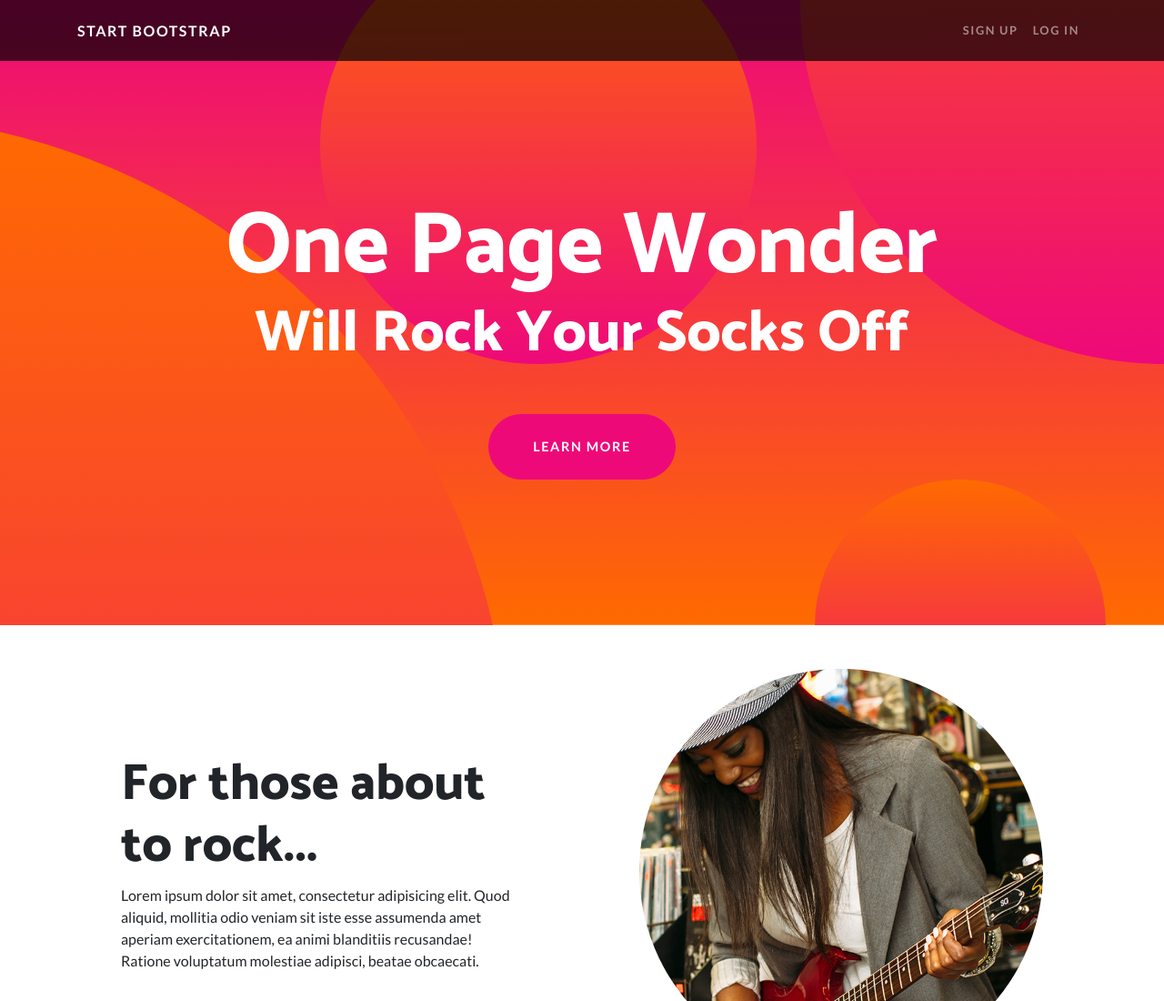
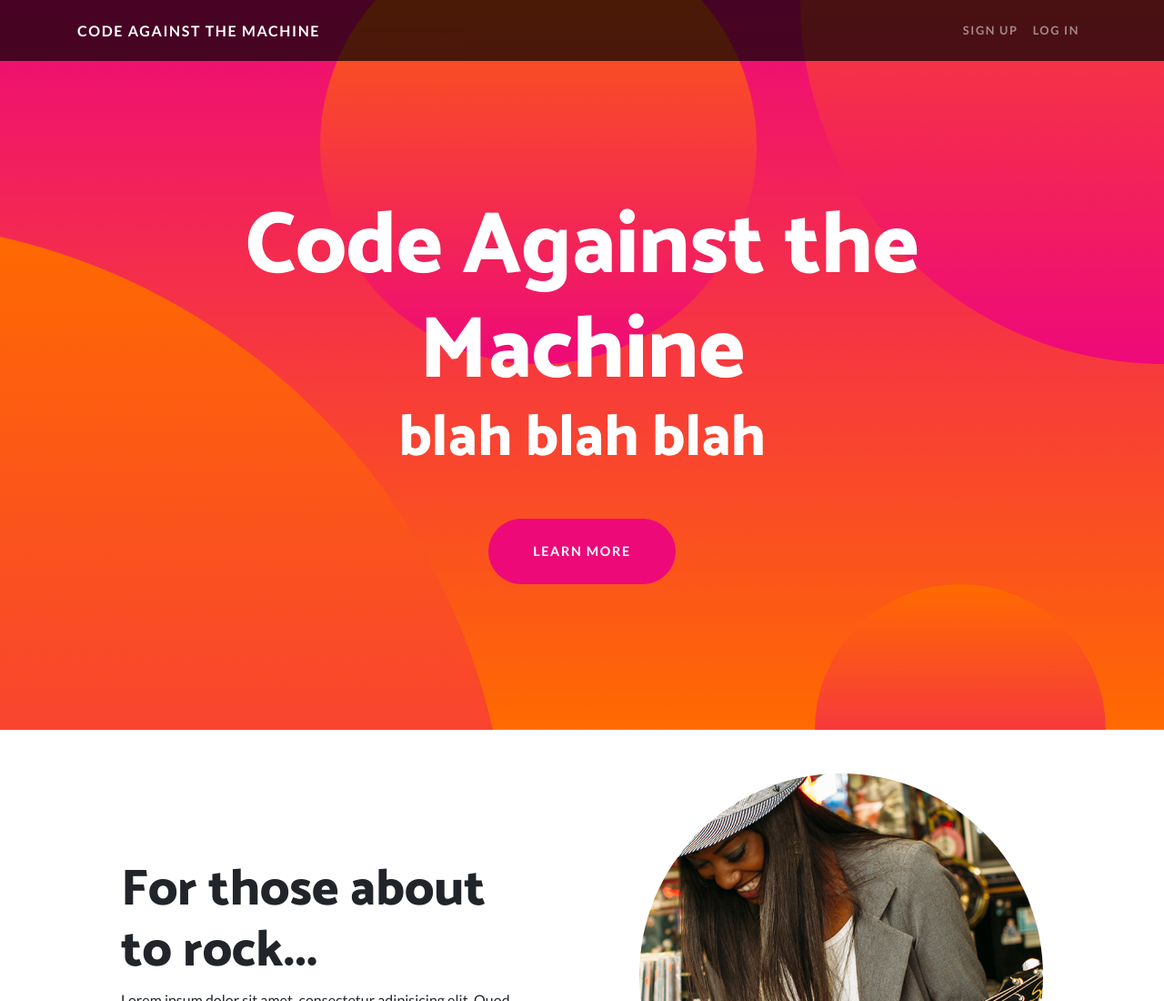
Before and after one commit to CodeAgainstTheMachine/home, a website: page index.html in a window 1280 px wide. Shown: the top 1100 px of the page at 91% size. Drawn offline with Linux system fonts and the light colour scheme.

Commit message:
updated title

```diff
--- a/index.html
+++ b/index.html
@@ -8,7 +8,7 @@
     <meta name="description" content="">
     <meta name="author" content="">
 
-    <title>One Page Wonder - Start Bootstrap Template</title>
+    <title>Code Against the Machine</title>
 
     <!-- Bootstrap core CSS -->
     <link href="vendor/bootstrap/css/bootstrap.min.css" rel="stylesheet">
@@ -27,7 +27,7 @@
     <!-- Navigation -->
     <nav class="navbar navbar-expand-lg navbar-dark navbar-custom fixed-top">
       <div class="container">
-        <a class="navbar-brand" href="#">Start Bootstrap</a>
+        <a class="navbar-brand" href="#">Code Against the Machine</a>
         <button class="navbar-toggler" type="button" data-toggle="collapse" data-target="#navbarResponsive" aria-controls="navbarResponsive" aria-expanded="false" aria-label="Toggle navigation">
           <span class="navbar-toggler-icon"></span>
         </button>
@@ -47,8 +47,8 @@
     <header class="masthead text-center text-white">
       <div class="masthead-content">
         <div class="container">
-          <h1 class="masthead-heading mb-0">One Page Wonder</h1>
-          <h2 class="masthead-subheading mb-0">Will Rock Your Socks Off</h2>
+          <h1 class="masthead-heading mb-0">Code Against the Machine</h1>
+          <h2 class="masthead-subheading mb-0">blah blah blah</h2>
           <a href="#" class="btn btn-primary btn-xl rounded-pill mt-5">Learn More</a>
         </div>
       </div>
```
